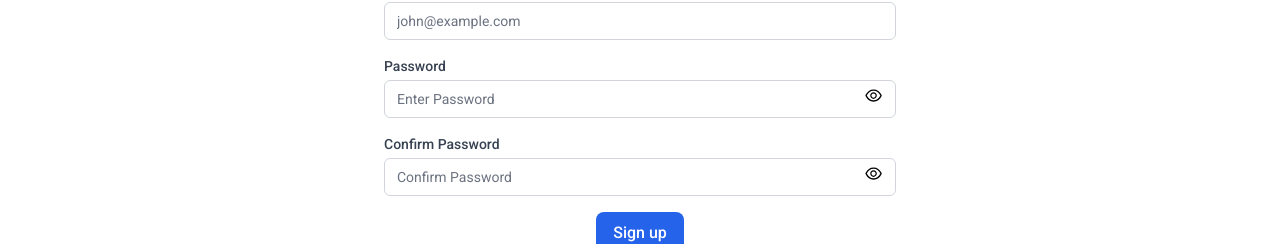
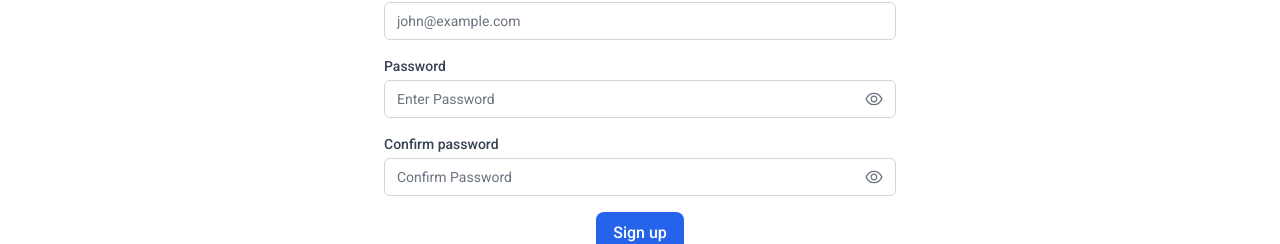
Before and after one commit to mathiezelat/SkillFactoryNode-LibraryApp, a React (Create React App) app: page /signup in a window 1280 px wide. Shown: the part 354-598 px from the top of the page. Built offline with nearby package versions, Linux system fonts and the light colour scheme.

Commit message:
:lipstick: style: some style modifications sign up and log in

```diff
--- a/src/components/LogIn.jsx
+++ b/src/components/LogIn.jsx
@@ -1,15 +1,13 @@
 import { useForm } from 'react-hook-form'
 import { Link, useNavigate, useParams } from 'react-router-dom'
-import { useState } from 'react';
-import { AiOutlineEyeInvisible, AiOutlineEye } from 'react-icons/ai';
-import '../styles/styles.css';
+import { useState } from 'react'
+import { AiOutlineEyeInvisible, AiOutlineEye } from 'react-icons/ai'
 
 const LogIn = () => {
-
 	const params = useParams()
 	console.log(params)
 
-	const navigate = useNavigate();
+	const navigate = useNavigate()
 
 	const {
 		register,
@@ -18,13 +16,11 @@ const LogIn = () => {
 		formState: { errors },
 	} = useForm()
 
-	const onSubmit = (data) => {
+	const onSubmit = data => {
 		console.log(data)
 		reset(console.log(navigate('/books')))
 	}
-	const [showPwd, setShowPwd] = useState(false);
-
-
+	const [showPwd, setShowPwd] = useState(false)
 
 	return (
 		<div className="mx-auto max-w-7xl px-4 sm:px-6 lg:px-8">
@@ -59,8 +55,9 @@ const LogIn = () => {
 							})}
 						/>
 						<div
-							className={`${errors.email ? 'visible' : 'invisible'
-								}`}
+							className={`${
+								errors.email ? 'visible' : 'invisible'
+							}`}
 						>
 							{errors.email?.type === 'required' && (
 								<p className="text-xs absolute text-red-500">
@@ -75,18 +72,17 @@ const LogIn = () => {
 						</div>
 					</div>
 					<div className="flex flex-col">
-
 						<label
 							htmlFor="password"
 							className="block text-sm font-medium text-gray-700"
 						>
 							Password
 						</label>
-						<div className="input-element-wiapper">
+						<div className="flex justify-end items-center relative">
 							<input
 								id="password"
-								type={showPwd ? "text" : "password"}
-								placeholder='Enter Password'
+								type={showPwd ? 'text' : 'password'}
+								placeholder="Enter Password"
 								className="mt-1 block w-full rounded-md border-gray-300 focus:border-blue-500 focus:ring-blue-500 sm:text-sm"
 								{...register('password', {
 									autocomplited: false,
@@ -94,15 +90,22 @@ const LogIn = () => {
 									minLength: 8,
 								})}
 							/>
-							<div onClick={() => setShowPwd(!showPwd)} className="btn">
-								{showPwd ? <AiOutlineEyeInvisible /> : <AiOutlineEye />}
+							<div
+								onClick={() => setShowPwd(!showPwd)}
+								className="mt-1 absolute text-xl text-gray-500 p-3"
+							>
+								{showPwd ? (
+									<AiOutlineEyeInvisible />
+								) : (
+									<AiOutlineEye />
+								)}
 							</div>
-
 						</div>
 
 						<div
-							className={`${errors.password ? 'visible' : 'invisible'
-								}`}
+							className={`${
+								errors.password ? 'visible' : 'invisible'
+							}`}
 						>
 							{errors.password?.type === 'required' && (
 								<p className="text-xs absolute text-red-500">
@@ -117,15 +120,11 @@ const LogIn = () => {
 						</div>
 					</div>
 
-
 					<input
-
 						type="submit"
 						value="Log in"
 						className="cursor-pointer self-center inline-flex justify-center rounded-lg border border-transparent bg-blue-600 py-2 px-4 font-medium text-white shadow-sm hover:bg-blue-700 focus:outline-none focus:ring-2 focus:blue-indigo-500 focus:ring-offset-2"
-
 					/>
-
 
 					<div className="flex justify-center items-center gap-1">
 						<p className="text-sm text-gray-700">
@@ -140,10 +139,11 @@ const LogIn = () => {
 					</div>
 
 					<div
-						className={`${Object.keys(errors).length > 0
-							? 'visible'
-							: 'invisible'
-							}`}
+						className={`${
+							Object.keys(errors).length > 0
+								? 'visible'
+								: 'invisible'
+						}`}
 					>
 						<p className="text-sm text-center text-red-500">
 							There are errors, check form.
--- a/src/components/SignUp.jsx
+++ b/src/components/SignUp.jsx
@@ -1,15 +1,13 @@
 import { useForm } from 'react-hook-form'
 import { Link, useNavigate, useParams } from 'react-router-dom'
-import { useState } from 'react';
-import { AiOutlineEyeInvisible, AiOutlineEye } from 'react-icons/ai';
-import '../styles/styles.css';
+import { useState } from 'react'
+import { AiOutlineEyeInvisible, AiOutlineEye } from 'react-icons/ai'
 
 const SignUp = () => {
-
 	const params = useParams()
 	console.log(params)
 
-	const navigate = useNavigate();
+	const navigate = useNavigate()
 
 	const {
 		register,
@@ -19,14 +17,13 @@ const SignUp = () => {
 		formState: { errors },
 	} = useForm()
 
-	const onSubmit = (data) => {
-		console.log(data);
+	const onSubmit = data => {
+		console.log(data)
 		reset(console.log(navigate('/login')))
 	}
 
-
-	const [showPwd, setShowPwd] = useState(false);
-	const [showPwd2, setShowPwd2] = useState(false);
+	const [showPwd, setShowPwd] = useState(false)
+	const [showPwd2, setShowPwd2] = useState(false)
 
 	return (
 		<div className="mx-auto max-w-7xl px-4 sm:px-6 lg:px-8">
@@ -53,7 +50,7 @@ const SignUp = () => {
 						<input
 							id="firstName"
 							type="text"
-							placeholder='John'
+							placeholder="John"
 							className="mt-1 block w-full rounded-md border-gray-300 focus:border-blue-500 focus:ring-blue-500 sm:text-sm"
 							{...register('firstName', {
 								required: true,
@@ -61,7 +58,8 @@ const SignUp = () => {
 							})}
 						/>
 						<div
-							className={`${errors.firstName ? 'visible' : 'invisible'
+							className={`${
+								errors.firstName ? 'visible' : 'invisible'
 							}`}
 						>
 							{errors.firstName?.type === 'required' && (
@@ -86,7 +84,7 @@ const SignUp = () => {
 						<input
 							id="lastName"
 							type="text"
-							placeholder='Doe'
+							placeholder="Doe"
 							className="mt-1 block w-full rounded-md border-gray-300 focus:border-blue-500 focus:ring-blue-500 sm:text-sm"
 							{...register('lastName', {
 								required: true,
@@ -94,7 +92,8 @@ const SignUp = () => {
 							})}
 						/>
 						<div
-							className={`${errors.lastName ? 'visible' : 'invisible'
+							className={`${
+								errors.lastName ? 'visible' : 'invisible'
 							}`}
 						>
 							{errors.lastName?.type === 'required' && (
@@ -127,7 +126,8 @@ const SignUp = () => {
 							})}
 						/>
 						<div
-							className={`${errors.email ? 'visible' : 'invisible'
+							className={`${
+								errors.email ? 'visible' : 'invisible'
 							}`}
 						>
 							{errors.email?.type === 'required' && (
@@ -149,11 +149,11 @@ const SignUp = () => {
 						>
 							Password
 						</label>
-						<div className="input-element-wiapper">
+						<div className="flex justify-end items-center relative">
 							<input
 								id="password"
-								type={showPwd ? "text" : "password"}
-								placeholder='Enter Password'
+								type={showPwd ? 'text' : 'password'}
+								placeholder="Enter Password"
 								className="mt-1 block w-full rounded-md border-gray-300 focus:border-blue-500 focus:ring-blue-500 sm:text-sm"
 								{...register('password', {
 									autocomplited: false,
@@ -162,13 +162,20 @@ const SignUp = () => {
 								})}
 							/>
 
-							<div onClick={() => setShowPwd(!showPwd)} className="btn">
-								{showPwd ? <AiOutlineEyeInvisible /> : <AiOutlineEye />}
+							<div
+								onClick={() => setShowPwd(!showPwd)}
+								className="mt-1 absolute text-xl text-gray-500 p-3"
+							>
+								{showPwd ? (
+									<AiOutlineEyeInvisible />
+								) : (
+									<AiOutlineEye />
+								)}
 							</div>
-
 						</div>
 						<div
-							className={`${errors.password ? 'visible' : 'invisible'
+							className={`${
+								errors.password ? 'visible' : 'invisible'
 							}`}
 						>
 							{errors.password?.type === 'required' && (
@@ -188,13 +195,13 @@ const SignUp = () => {
 							htmlFor="password2"
 							className="block text-sm font-medium text-gray-700"
 						>
-							Confirm Password
+							Confirm password
 						</label>
-						<div className="input-element-wiapper">
+						<div className="flex justify-end items-center relative">
 							<input
 								id="password2"
-								type={showPwd2 ? "text" : "password"}
-								placeholder='Confirm Password'
+								type={showPwd2 ? 'text' : 'password'}
+								placeholder="Confirm Password"
 								className="mt-1 block w-full rounded-md border-gray-300 focus:border-blue-500 focus:ring-blue-500 sm:text-sm"
 								{...register('password2', {
 									autocomplited: false,
@@ -208,23 +215,31 @@ const SignUp = () => {
 								})}
 							/>
 
-							<div onClick={() => setShowPwd2(!showPwd2)} className="btn2">
-								{showPwd2 ? <AiOutlineEyeInvisible /> : <AiOutlineEye />}
+							<div
+								onClick={() => setShowPwd2(!showPwd2)}
+								className="mt-1 absolute text-xl text-gray-500 p-3"
+							>
+								{showPwd2 ? (
+									<AiOutlineEyeInvisible />
+								) : (
+									<AiOutlineEye />
+								)}
 							</div>
-
 						</div>
 						<div
-							className={`${errors.password2 ? 'visible' : 'invisible'
+							className={`${
+								errors.password2 ? 'visible' : 'invisible'
 							}`}
 						>
 							{errors.password2?.type === 'required' && (
 								<p className="text-xs absolute text-red-500">
-									Confirm Password is required
+									Confirm password is required
 								</p>
 							)}
 							{errors.password2?.type === 'minLength' && (
 								<p className="text-xs absolute text-red-500">
-									Password must contain more than 8 digits
+									Confirm psassword must contain more than 8
+									digits
 								</p>
 							)}
 							{errors.password2?.type === 'validate' && (
@@ -254,7 +269,8 @@ const SignUp = () => {
 					</div>
 
 					<div
-						className={`${Object.keys(errors).length > 0
+						className={`${
+							Object.keys(errors).length > 0
 								? 'visible'
 								: 'invisible'
 						}`}
--- a/src/styles/styles.css
+++ /dev/null
@@ -1,15 +0,0 @@
-.input-element-wiapper {
-    display: flex;
-}
-
-
-.btn,
-.btn2 {
-    padding: 0.6rem;
-    font-size: 1.2rem;
-    outline: none;
-    border: none;
-    background-color: transparent;
-    margin-left: -2.6rem;
-    cursor: pointer;
-}
```
Lines whose indentation alone changed are shown as unchanged.
